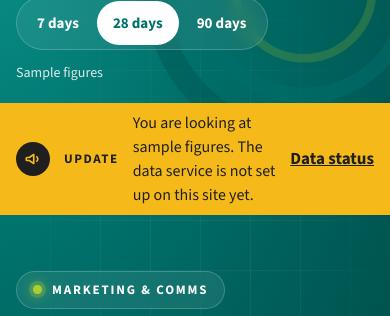
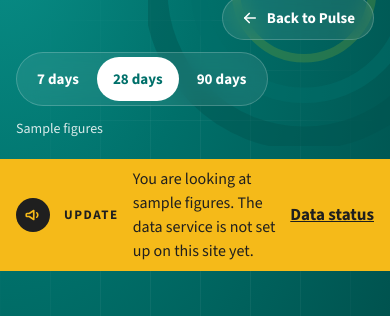
Before and after one commit to Learning-without-Limits-Academt-Trust/socialmediadashboard, a plain HTML site: page index.html in a window 390 px wide. Shown: the part 80-396 px from the top of the page. Drawn offline with nearby package versions, Linux system fonts and the light colour scheme; no server answers.

Commit message:
Add files via upload

```diff
--- a/index.html
+++ b/index.html
@@ -47,6 +47,7 @@ header.top{display:flex;align-items:center;gap:20px;padding:20px 0}
 .product{display:flex;align-items:center;gap:10px;font-weight:900;font-size:24px;letter-spacing:-.01em}
 .product svg{width:30px;height:30px}
 .spacer{flex:1}
+.back{flex:none;white-space:nowrap}
 .updated{font-size:14px;color:rgba(255,255,255,.85);text-align:right}
 .glass{background:rgba(255,255,255,.08);border:1px solid rgba(255,255,255,.2);backdrop-filter:blur(10px);-webkit-backdrop-filter:blur(10px)}
 .seg{display:inline-flex;padding:4px;border-radius:999px;gap:2px}
@@ -217,6 +218,7 @@ footer{padding:40px 0 60px;display:flex;flex-wrap:wrap;gap:12px;justify-content:
   .divider{display:none}
   .logo img{height:44px;min-width:122px}
   .spacer{display:none}
+  .back{order:3;margin-left:auto}
   .updated{order:5;width:100%;text-align:left}
   .seg{order:4}
   .kpi .value{font-size:28px}
@@ -255,6 +257,8 @@ footer{padding:40px 0 60px;display:flex;flex-wrap:wrap;gap:12px;justify-content:
       Social
     </div>
     <div class="spacer"></div>
+    <a class="pill-btn glass back" href="https://pulse.lwlat.org.uk/">
+      <svg viewBox="0 0 24 24" fill="none" stroke="currentColor" stroke-width="2.2" stroke-linecap="round" stroke-linejoin="round" aria-hidden="true"><path d="M19 12H5"/><path d="M11 6l-6 6 6 6"/></svg>Back to Pulse</a>
     <div class="updated" id="updated" aria-live="polite">Loading figures</div>
     <div class="seg glass" role="group" aria-label="Date range">
       <button type="button" data-days="7" aria-pressed="false">7 days</button>
```
